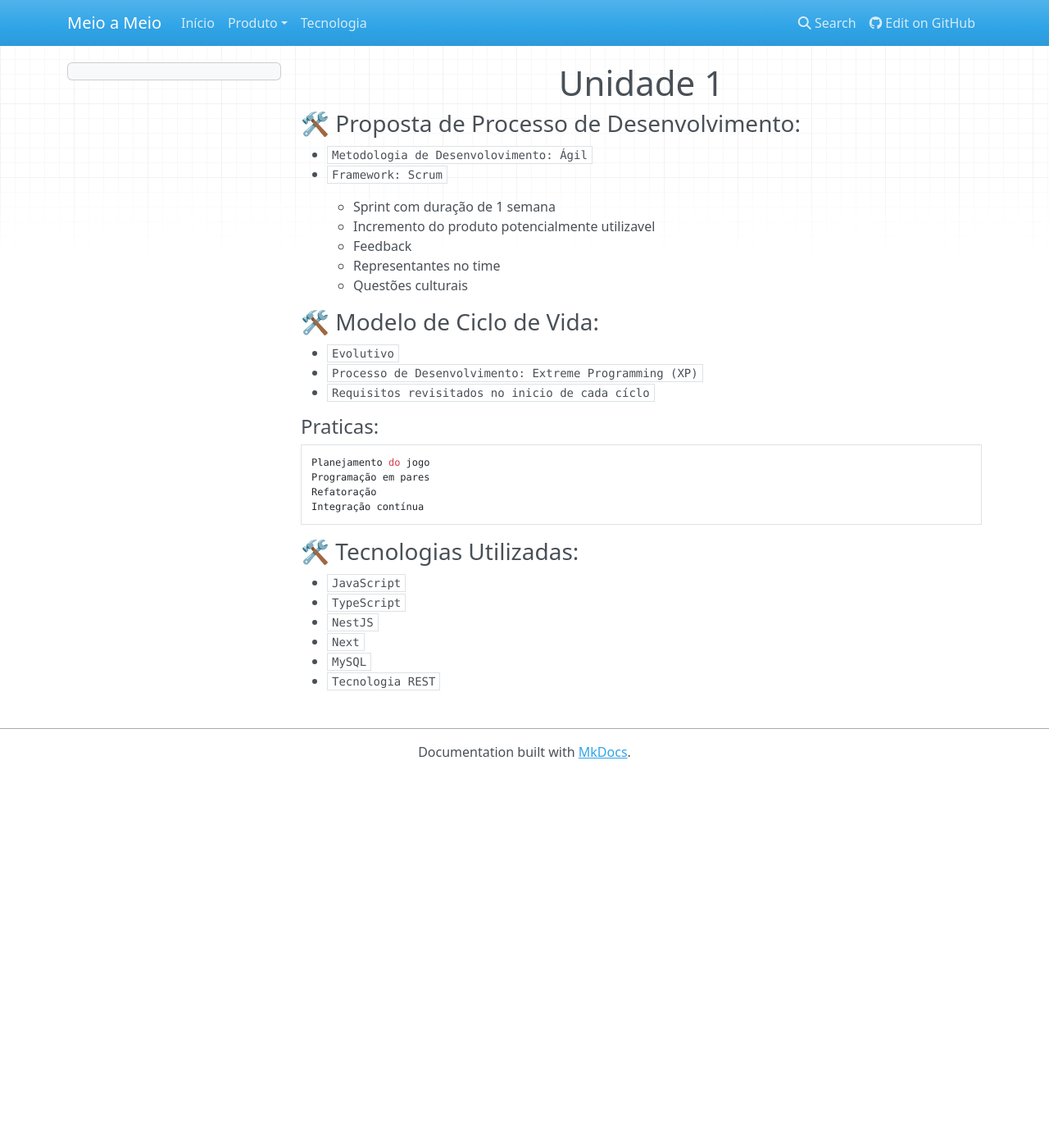
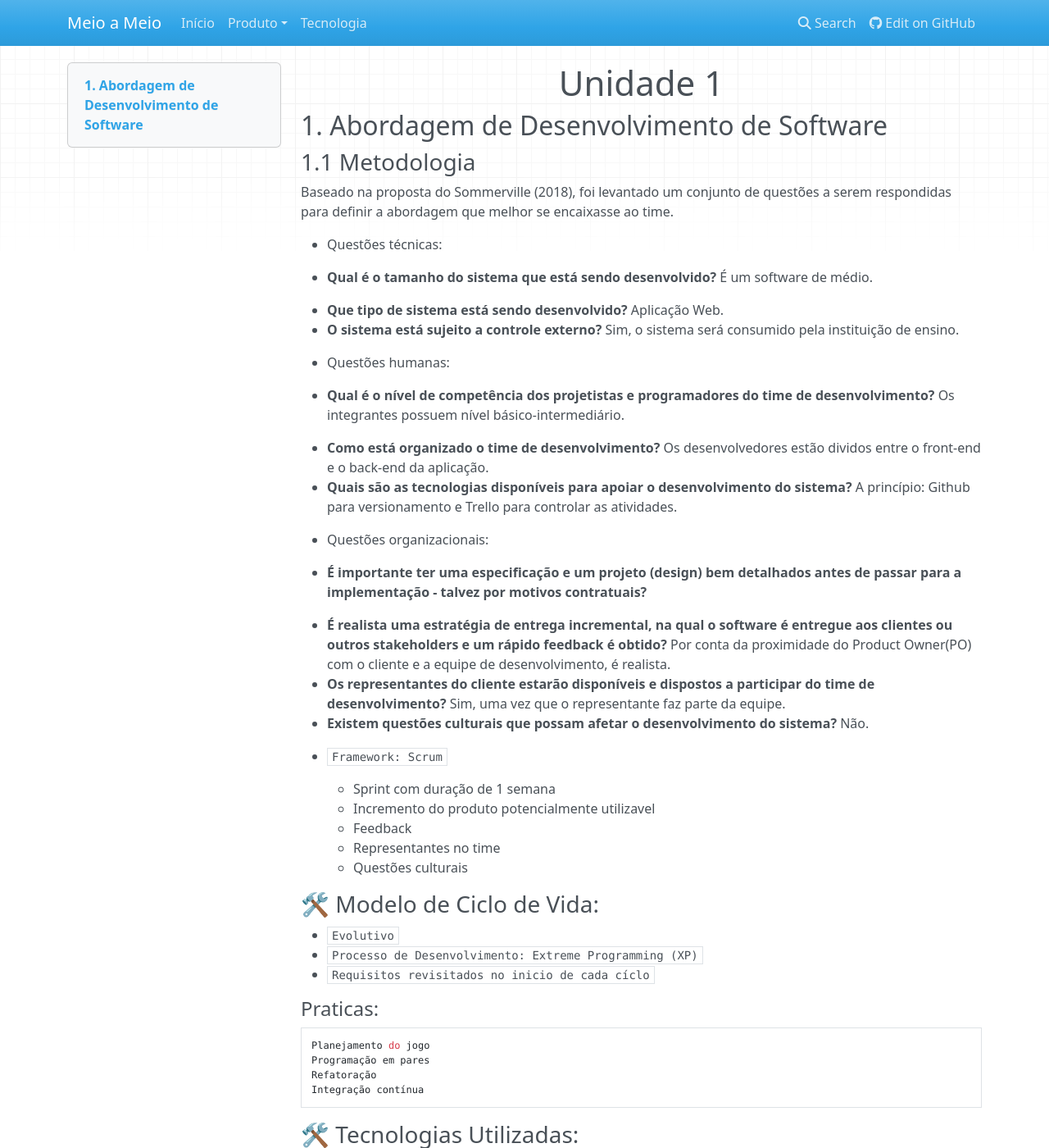
Before and after one commit to mdsreq-fga-unb/2022.1-Meio-a-Meio, an MkDocs documentation site: the page built from docs/unidade1.md, in a window 1280 px wide and 1400 px high. Shown: the whole window at 82% size. Built offline with MkDocs 1.6.1, drawn with Linux system fonts in a browser that asks for light colours; nearby versions of some CDN libraries.

Commit message:
Update unidade1.md

```diff
--- a/docs/unidade1.md
+++ b/docs/unidade1.md
@@ -1,8 +1,30 @@
 <h1 align="center"> Unidade 1 </h1>
 
-### 🛠️ Proposta de Processo de Desenvolvimento:
+## 1. Abordagem de Desenvolvimento de Software
 
-- `Metodologia de Desenvolovimento: Ágil`
+### 1.1 Metodologia
+
+Baseado na proposta do Sommerville (2018), foi levantado um conjunto de questões a serem respondidas para definir a abordagem que melhor se encaixasse ao time.
+
+- Questões técnicas:
+
+   - <b>Qual é o tamanho do sistema que está sendo desenvolvido?</b> É um software de médio.<br>
+   - <b>Que tipo de sistema está sendo desenvolvido?</b> Aplicação Web.<br>
+   - <b>O sistema está sujeito a controle externo?</b> Sim, o sistema será consumido pela instituição de ensino.
+
+- Questões humanas:
+
+   - <b>Qual é o nível de competência dos projetistas e programadores do time de desenvolvimento?</b> Os integrantes possuem nível básico-intermediário.<br>
+   - <b>Como está organizado o time de desenvolvimento?</b> Os desenvolvedores estão dividos entre o front-end e o back-end da aplicação.<br>
+   - <b>Quais são as tecnologias disponíveis para apoiar o desenvolvimento do sistema?</b> A princípio: Github para versionamento e Trello para controlar as atividades.
+
+- Questões organizacionais:
+
+   - <b>É importante ter uma especificação e um projeto (design) bem detalhados antes de passar para a implementação - talvez por motivos contratuais?</b>
+   - <b>É realista uma estratégia de entrega incremental, na qual o software é entregue aos clientes ou outros stakeholders e um rápido feedback é obtido?</b> Por conta da proximidade do Product Owner(PO) com o cliente e a equipe de desenvolvimento, é realista.<br>
+   - <b>Os representantes do cliente estarão disponíveis e dispostos a participar do time de desenvolvimento?</b> Sim, uma vez que o representante faz parte da equipe.
+   - <b>Existem questões culturais que possam afetar o desenvolvimento do sistema?</b> Não.<br>
+
 - `Framework: Scrum`
 
 
```
